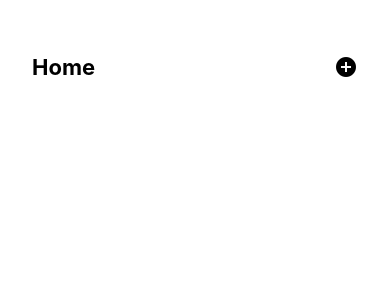
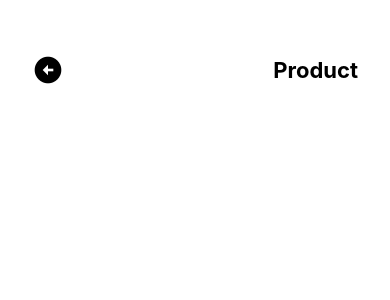
Before and after one commit to rafaelsous/navigation, a React Native app: screen / in a window 390 px wide. Shown: the top 300 px of the page. Built offline with nearby package versions, Linux system fonts and the light colour scheme.

Commit message:
Creating Product

```diff
--- a/App.tsx
+++ b/App.tsx
@@ -1,5 +1,5 @@
-import { Home } from "@/app/Home";
+import { Product } from "@/app/Product";
 
 export default function App() {
-  return <Home />;
+  return <Product />;
 }
--- /dev/null
+++ b/src/app/Product.tsx
@@ -0,0 +1,23 @@
+import { View } from "react-native";
+
+import { Titlte } from "@/components/Title";
+import { Header } from "@/components/Header";
+import { ButtonIcon } from "@/components/ButtonIcon";
+
+export function Product() {
+  return (
+    <View
+      style={{
+        flex: 1,
+        padding: 32,
+        paddingTop: 54,
+        backgroundColor: "#FFFFFF",
+      }}
+    >
+      <Header>
+        <ButtonIcon name="arrow-circle-left" />
+        <Titlte>Product</Titlte>
+      </Header>
+    </View>
+  );
+}
--- a/src/components/ButtonIcon.tsx
+++ b/src/components/ButtonIcon.tsx
@@ -8,7 +8,7 @@ type Props = TouchableOpacityProps & {
 export function ButtonIcon({ name, ...rest }: Props) {
   return (
     <TouchableOpacity {...rest}>
-      <MaterialIcons name={name} size={24} />
+      <MaterialIcons name={name} size={32} />
     </TouchableOpacity>
   );
 }
```
